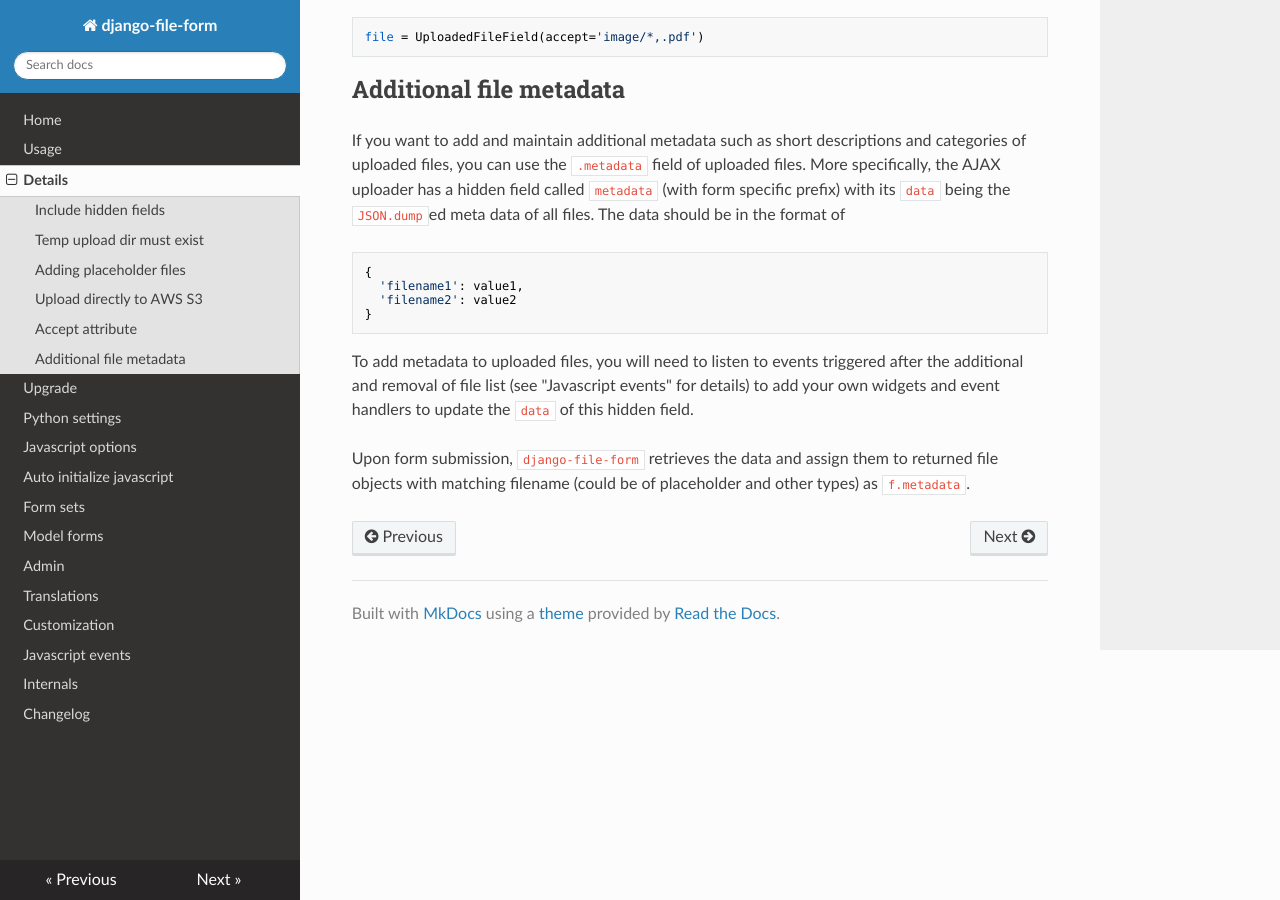
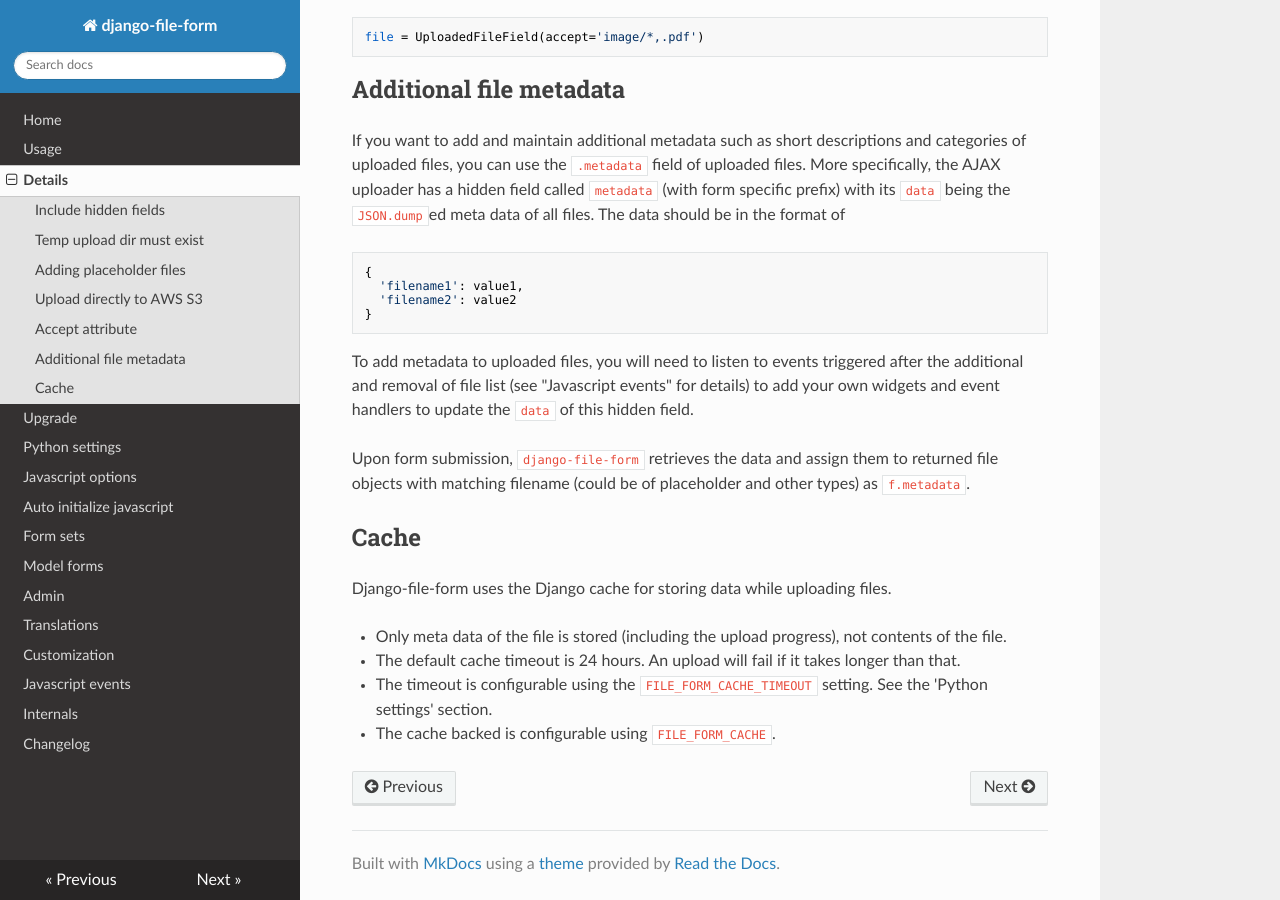
Before and after one commit to mbraak/django-file-form, an MkDocs documentation site: the page built from docs/details.md, in a window 1280 px wide and 900 px high, scrolled down 2656 px. Built offline with MkDocs 1.6.1, drawn with Linux system fonts in a browser that asks for light colours; nearby versions of some CDN libraries.

Commit message:
Add a comment about the cache

```diff
--- a/docs/details.md
+++ b/docs/details.md
@@ -146,3 +146,13 @@ widgets and event handlers to update the `data` of this hidden field.
 
 Upon form submission, `django-file-form` retrieves the data and assign them to returned file
 objects with matching filename (could be of placeholder and other types) as `f.metadata`.
+
+
+## Cache
+
+Django-file-form uses the Django cache for storing data while uploading files.
+
+* Only meta data of the file is stored (including the upload progress), not contents of the file.
+* The default cache timeout is 24 hours. An upload will fail if it takes longer than that.
+* The timeout is configurable using the `FILE_FORM_CACHE_TIMEOUT` setting. See the 'Python settings' section.
+* The cache backed is configurable using `FILE_FORM_CACHE`.
```
